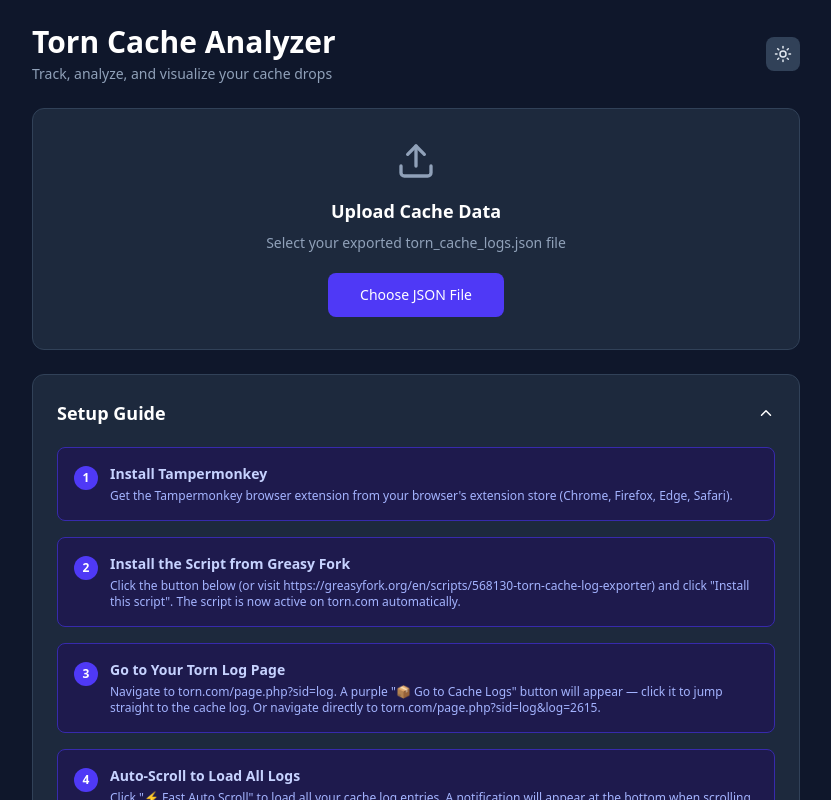
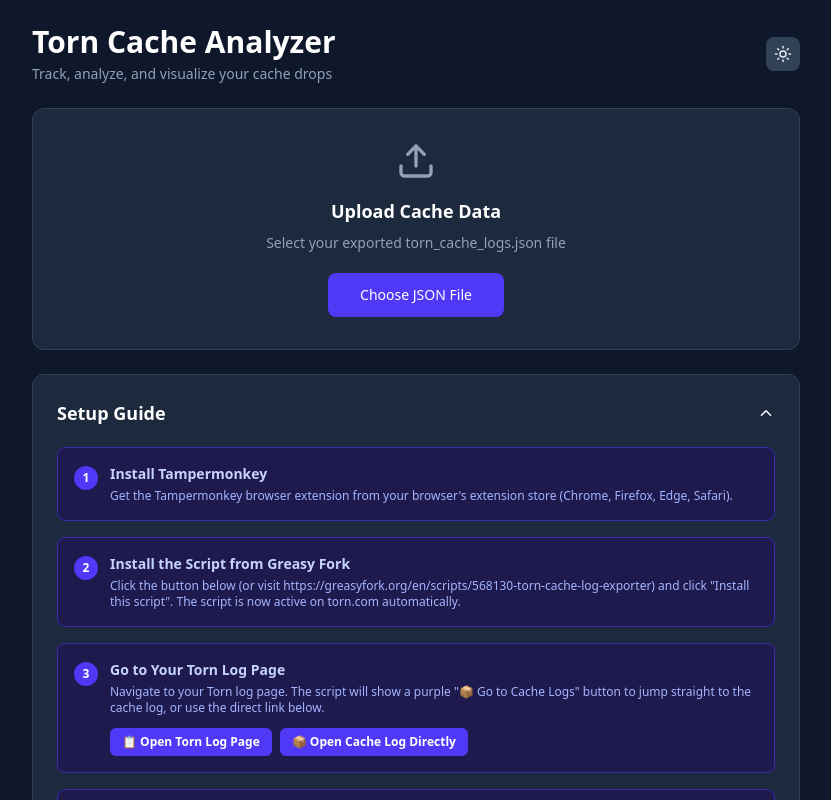
Before and after one commit to himlamlolz/torn, a React (Vite) app: page / in a window 1280 px wide. Shown: the top 800 px of the page, without its empty margins (224-1055 px from the left). Built offline with nearby package versions, Linux system fonts and the light colour scheme.

Commit message:
Landing page: softer Greasy Fork button (emerald), step 3 direct log page buttons
Co-authored-by: himlamlolz <121609967+himlamlolz@users.noreply.github.com>

```diff
--- a/src/TornDashboard.jsx
+++ b/src/TornDashboard.jsx
@@ -5,8 +5,10 @@ import { Sun, Moon, Copy, Check, ChevronDown, ChevronUp, Upload, Info, AlertTria
 const RARITY_COLORS = { Yellow: "#facc15", Orange: "#fb923c", Red: "#ef4444" };
 const TABS = ["All Cache Drops", "Small Arms", "Melee", "Medium Arms", "Heavy Arms", "Armor"];
 
-const ANALYZER_URL   = "https://torn-cache-dashboard.vercel.app/";
-const GREASYFORK_URL = "https://greasyfork.org/en/scripts/568130-torn-cache-log-exporter";
+const ANALYZER_URL      = "https://torn-cache-dashboard.vercel.app/";
+const GREASYFORK_URL    = "https://greasyfork.org/en/scripts/568130-torn-cache-log-exporter";
+const TORN_LOG_URL      = "https://www.torn.com/page.php?sid=log";
+const TORN_CACHE_LOG_URL = "https://www.torn.com/page.php?sid=log&log=2615";
 
 const DATE_PRESETS = [
   { label: "Last Month",    getValue: () => { const now = new Date(); const s = new Date(now); s.setMonth(s.getMonth() - 1);       return [fmt(s), fmt(now)]; }},
@@ -524,10 +526,17 @@ function LandingPage({ onFileLoad, light, onToggleLight }) {
   const stepSub = light ? "text-indigo-700" : "text-indigo-300";
 
   // Updated tutorial: users can now install directly from Greasy Fork
+  // Each step is [title, desc, optionalButtons?] where buttons = [{label, href}]
   const steps = [
     ["Install Tampermonkey",         "Get the Tampermonkey browser extension from your browser's extension store (Chrome, Firefox, Edge, Safari)."],
     ["Install the Script from Greasy Fork", `Click the button below (or visit ${GREASYFORK_URL}) and click "Install this script". The script is now active on torn.com automatically.`],
-    ["Go to Your Torn Log Page",     `Navigate to torn.com/page.php?sid=log. A purple "📦 Go to Cache Logs" button will appear — click it to jump straight to the cache log. Or navigate directly to torn.com/page.php?sid=log&log=2615.`],
+    ["Go to Your Torn Log Page",
+      `Navigate to your Torn log page. The script will show a purple "📦 Go to Cache Logs" button to jump straight to the cache log, or use the direct link below.`,
+      [
+        { label: "📋 Open Torn Log Page",   href: TORN_LOG_URL },
+        { label: "📦 Open Cache Log Directly", href: TORN_CACHE_LOG_URL },
+      ]
+    ],
     ["Auto-Scroll to Load All Logs", `Click "⚡ Fast Auto Scroll" to load all your cache log entries. A notification will appear at the bottom when scrolling is complete.`],
     ["Export & Upload",              `Click "💾 Export Logs" to download torn_cache_logs.json. The analyzer will open automatically — then upload your file above.`],
   ];
@@ -576,12 +585,27 @@ function LandingPage({ onFileLoad, light, onToggleLight }) {
           </button>
           {showTutorial && (
             <div className="mt-5 space-y-4">
-              {steps.map(([title, desc], idx) => (
+              {steps.map(([title, desc, buttons], idx) => (
                 <div key={idx} className={`${stepBg} border rounded-lg p-4 flex gap-3`}>
                   <span className={`${stepNum} w-6 h-6 rounded-full flex items-center justify-center text-xs font-bold flex-shrink-0 mt-0.5`}>{idx + 1}</span>
-                  <div>
+                  <div className="flex-1">
                     <p className="font-semibold text-sm">{title}</p>
                     <p className={`text-xs mt-1 ${stepSub}`}>{desc}</p>
+                    {buttons && (
+                      <div className="flex flex-wrap gap-2 mt-3">
+                        {buttons.map(({ label, href }) => (
+                          <a
+                            key={href}
+                            href={href}
+                            target="_blank"
+                            rel="noopener noreferrer"
+                            className="inline-flex items-center gap-1.5 bg-indigo-600 hover:bg-indigo-500 transition-colors text-white font-semibold px-3 py-1.5 rounded-md text-xs"
+                          >
+                            {label}
+                          </a>
+                        ))}
+                      </div>
+                    )}
                   </div>
                 </div>
               ))}
@@ -598,7 +622,7 @@ function LandingPage({ onFileLoad, light, onToggleLight }) {
               href={GREASYFORK_URL}
               target="_blank"
               rel="noopener noreferrer"
-              className="inline-flex items-center gap-2 bg-red-600 hover:bg-red-500 transition-colors text-white font-semibold px-5 py-2.5 rounded-lg text-sm"
+              className="inline-flex items-center gap-2 bg-emerald-600 hover:bg-emerald-500 transition-colors text-white font-semibold px-5 py-2.5 rounded-lg text-sm"
             >
               Install from Greasy Fork
             </a>
```
